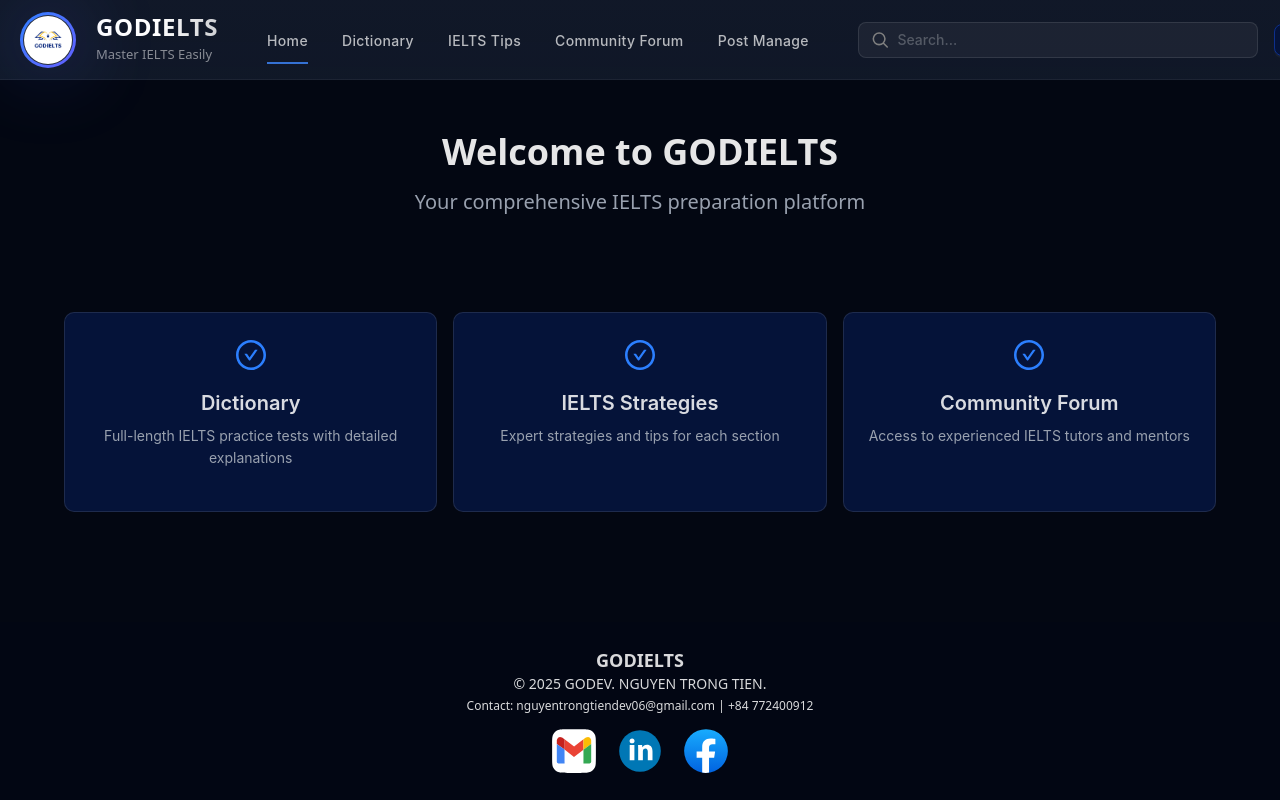
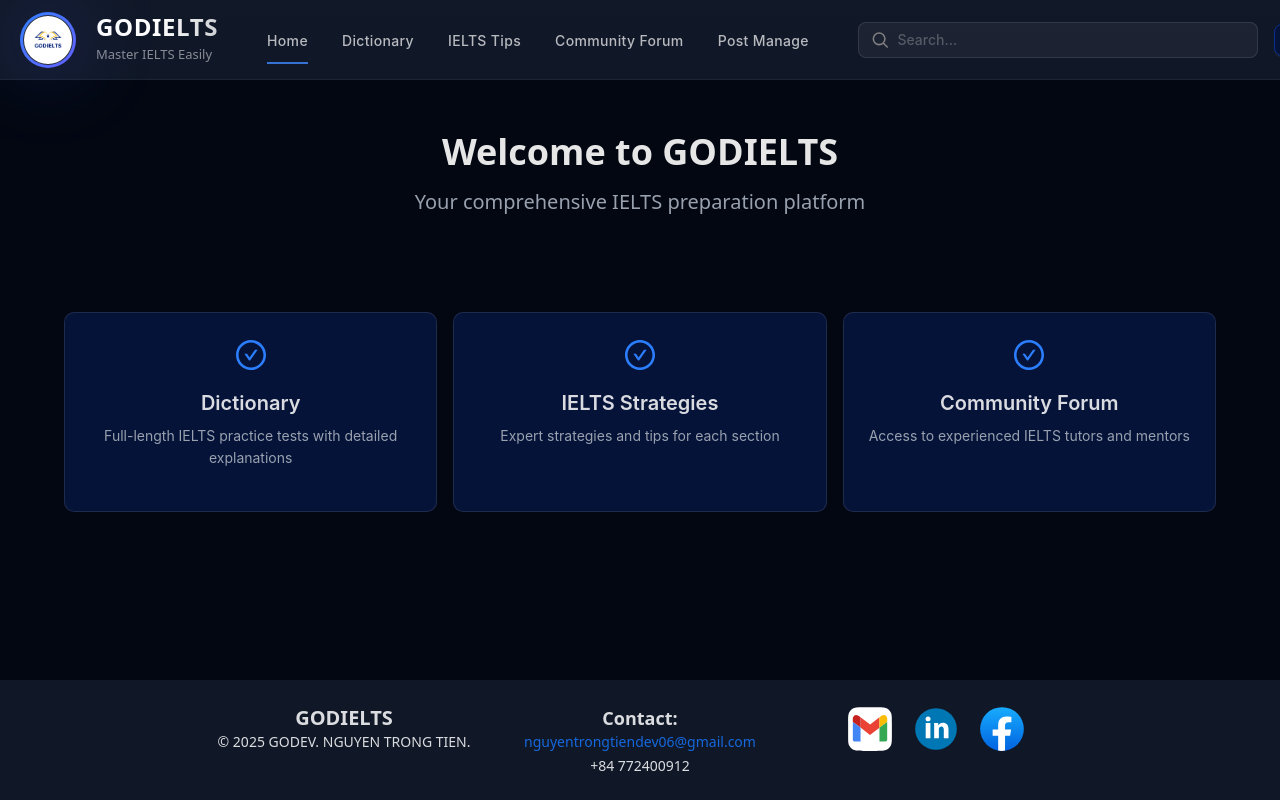
Before and after one commit to GodupDev/GODIELTS, a React (Vite) app: page / in a window 1280 px wide. Built offline with nearby package versions, Linux system fonts and the light colour scheme.

Commit message:
1.11 update ui Footer

```diff
--- a/src/components/icon/IconSocialMedia.jsx
+++ b/src/components/icon/IconSocialMedia.jsx
@@ -1,9 +1,9 @@
-const IconSocialMedia = ({ socialMedia }) => {
+const IconSocialMedia = ({ socialMedia, size = 50 }) => {
   const icons = {
     Gmail: (
       <svg
-        width="50px"
-        height="50px"
+        width={size}
+        height={size}
         viewBox="0 0 32 32"
         fill="none"
         xmlns="http://www.w3.org/2000/svg"
@@ -48,8 +48,8 @@ const IconSocialMedia = ({ socialMedia }) => {
     Facebook: (
       <>
         <svg
-          width="50px"
-          height="50px"
+          width={size}
+          height={size}
           viewBox="0 0 32 32"
           fill="none"
           xmlns="http://www.w3.org/2000/svg"
@@ -88,8 +88,8 @@ const IconSocialMedia = ({ socialMedia }) => {
     Linkedin: (
       <>
         <svg
-          width="50px"
-          height="50px"
+          width={size}
+          height={size}
           viewBox="0 0 48 48"
           fill="none"
           xmlns="http://www.w3.org/2000/svg"
--- a/src/components/layout/Footer.jsx
+++ b/src/components/layout/Footer.jsx
@@ -3,49 +3,47 @@ import IconSocialMedia from "../icon/IconSocialMedia";
 
 const Footer = () => {
   return (
-    <Layout.Footer className="bg-gray-900 text-white text-center py-4 sm:py-6 mt-auto">
-      <div className="max-w-4xl mx-auto px-4 sm:px-6">
-        <p className="text-base sm:text-lg font-semibold">GODIELTS</p>
-        <p className="text-xs sm:text-sm">© 2025 GODEV. NGUYEN TRONG TIEN.</p>
-        <p className="text-[10px] sm:text-xs mt-1">
-          Contact: nguyentrongtiendev06@gmail.com | +84 772400912
-        </p>
-
-        <div className="flex justify-center space-x-3 sm:space-x-4 mt-2 sm:mt-3">
+    <Layout.Footer className="!bg-gray-900 text-white text-center py-4 mt-auto">
+      <div className="max-w-4xl mx-auto px-3">
+        <div className="grid grid-cols-1 sm:grid-cols-3 gap-4">
+          <div>
+            <p className="text-xl font-semibold">GODIELTS</p>
+            <p className="text-sm">© 2025 GODEV. NGUYEN TRONG TIEN.</p>
+          </div>
+          <div>
+            <p className="text-lg font-semibold">Contact:</p>
+            <a
+              href="mailto:nguyentrongtiendev06@gmail.com"
+              className="hover:underline block mb-1 text-sm"
+            >
+              nguyentrongtiendev06@gmail.com
+            </a>
+            <p className="text-sm">+84 772400912</p>
+          </div>
+          <div className="flex justify-center space-x-4">
             <a
               href="https://mail.google.com"
-            className="transform hover:scale-110 transition-transform"
+              className="text-gray-400 hover:text-white transform hover:scale-110 transition-transform"
+              aria-label="Gmail"
             >
               <IconSocialMedia socialMedia="Gmail" />
             </a>
             <a
               href="https://www.linkedin.com/in/nguyen-trong-tien-24b613339/"
               className="text-gray-400 hover:text-white transform hover:scale-110 transition-transform"
+              aria-label="LinkedIn"
             >
               <IconSocialMedia socialMedia="Linkedin" />
             </a>
             <a
               href="https://www.facebook.com/profile.php?id=100064574541387"
               className="text-gray-400 hover:text-white transform hover:scale-110 transition-transform"
+              aria-label="Facebook"
             >
               <IconSocialMedia socialMedia="Facebook" />
             </a>
           </div>
-
-        {/* <div className="flex justify-center space-x-6 mt-4 text-sm">
-          <a href="#" className="hover:underline">
-            Home
-          </a>
-          <a href="#" className="hover:underline">
-            Courses
-          </a>
-          <a href="#" className="hover:underline">
-            Blog
-          </a>
-          <a href="#" className="hover:underline">
-            Contact
-          </a>
-        </div> */}
+        </div>
       </div>
     </Layout.Footer>
   );
```
Lines whose indentation alone changed are shown as unchanged.
